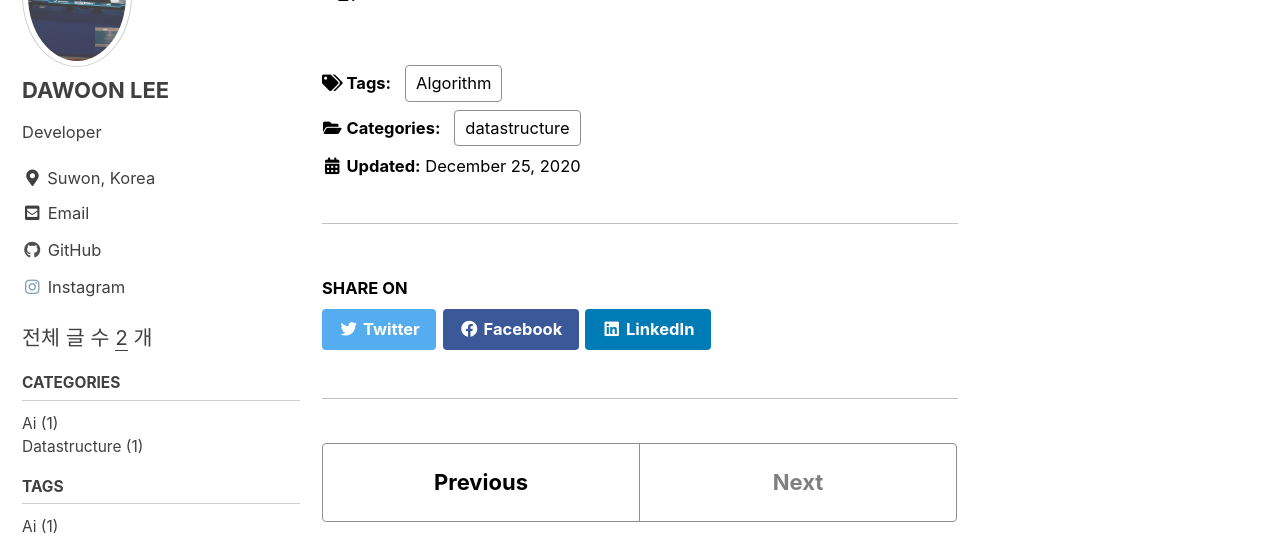
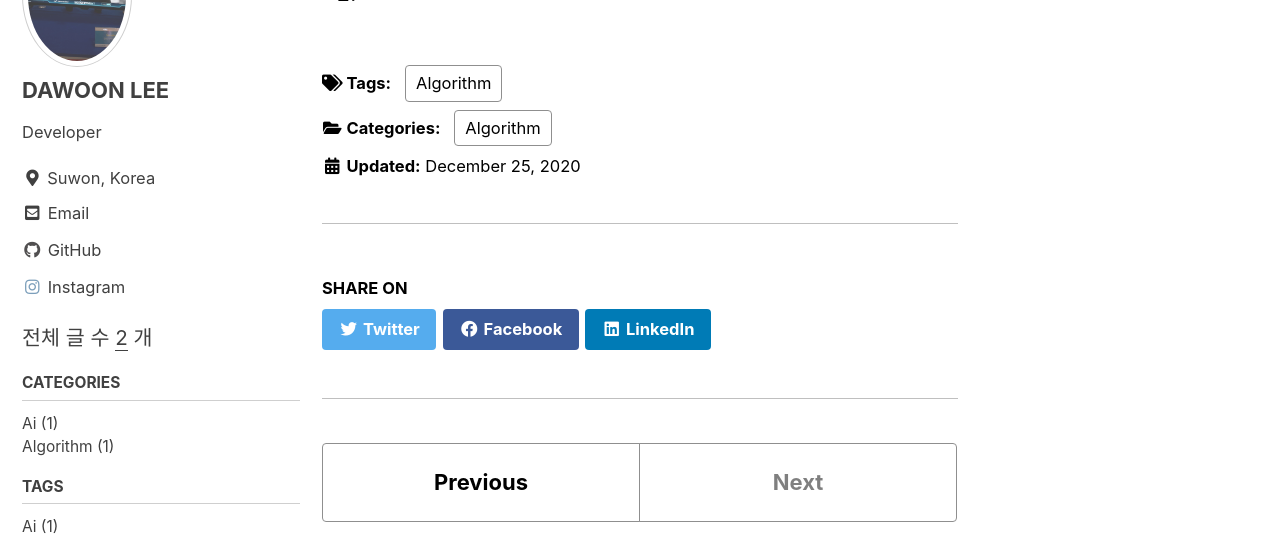
Before and after one commit to rhdrlvnd/rhdrlvnd.github.io, a Jekyll site: the page built from _posts/Algorithm/2020-12-25-BOJ14235.md, in a window 1280 px wide and 900 px high, scrolled down 1652 px. Shown: the part 142-682 px from the top of the window. Built offline with Jekyll 4.4.1, drawn with Linux system fonts in a browser that asks for light colours; cached includes are drawn as plain includes.

Commit message:
Update 2020-12-25-BOJ14235.md

```diff
--- a/_posts/Algorithm/2020-12-25-BOJ14235.md
+++ b/_posts/Algorithm/2020-12-25-BOJ14235.md
@@ -3,7 +3,7 @@ title:  BOJ 14235 크리스마스 선물
 excerpt: BOJ 14235 크리스마스 선물
 search: true
 categories:
-  - datastructure
+  - Algorithm
 tags:
   - Algorithm
 last_modified_at: 2020-12-25T15:00:00+09:00
```
